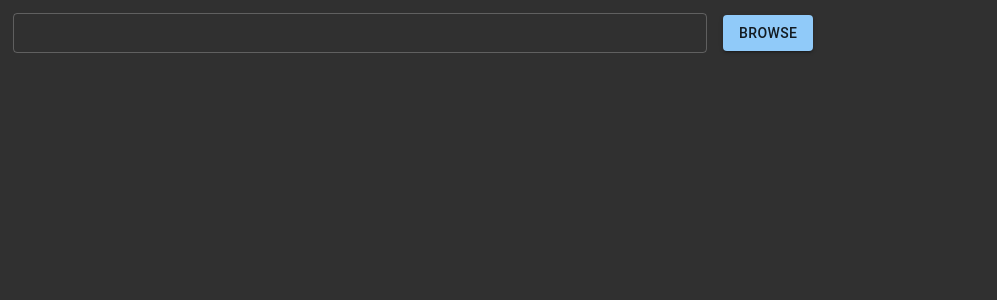
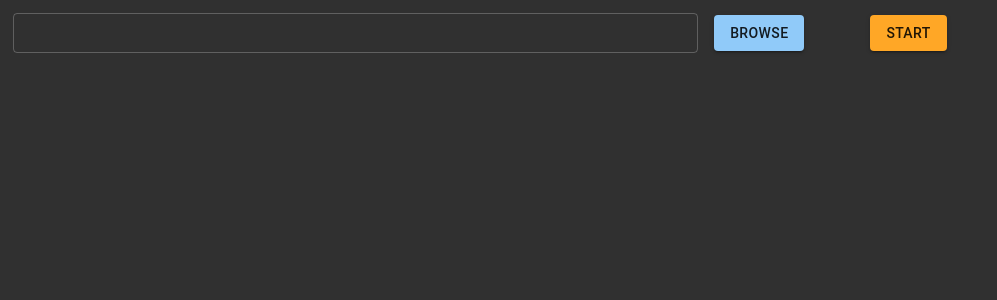
Before and after one commit to suzuki3jp/FileSeeker, a React (Vite) app in the folder fs-gui/: page / in a window 1280 px wide. Shown: the top 300 px of the page, without its empty margins (0-997 px from the left). Built offline with nearby package versions, Linux system fonts and the light colour scheme.

Commit message:
chore: フロントからRustの関数を呼んで引数を渡すところまで完了

```diff
--- a/fs-gui/src/App.tsx
+++ b/fs-gui/src/App.tsx
@@ -1,5 +1,5 @@
 import { ThemeProvider, createTheme, Grid, CssBaseline } from "@mui/material";
-import { FilePathInput } from "./components";
+import { ActionBar } from "./components";
 
 const greyishDarkTheme = createTheme({
   palette: {
@@ -26,7 +26,7 @@ function App() {
     <ThemeProvider theme={greyishDarkTheme}>
       <CssBaseline />
       <Grid container sx={{ padding: "1% 1% 1% 1%" }}>
-        <FilePathInput />
+        <ActionBar />
       </Grid>
     </ThemeProvider>
   );
--- /dev/null
+++ b/fs-gui/src/components/ActionBar.tsx
@@ -0,0 +1,32 @@
+import type { FC } from "react";
+import { useState } from "react";
+import { Button, Grid } from "@mui/material";
+import { invoke } from "@tauri-apps/api";
+
+import { FilePathInput } from "./FilePathInput";
+
+export const ActionBar: FC = () => {
+  const [filePath, setFilePath] = useState("");
+
+  const startButtonHandler = async () => {
+    const path = filePath;
+    await invoke("analyze", { path });
+  };
+
+  return (
+    <>
+      <Grid container spacing={4} alignItems="center">
+        <FilePathInput filePath={filePath} setFilePath={setFilePath} />
+        <Grid item xs={4}>
+          <Button
+            variant="contained"
+            color="warning"
+            onClick={startButtonHandler}
+          >
+            Start
+          </Button>
+        </Grid>
+      </Grid>
+    </>
+  );
+};
--- a/fs-gui/src/components/FilePathInput.tsx
+++ b/fs-gui/src/components/FilePathInput.tsx
@@ -1,9 +1,11 @@
-import { useState, type FC } from "react";
+import type { FC, Dispatch, SetStateAction, ChangeEvent } from "react";
 import { Grid, TextField, Button } from "@mui/material";
 import { open } from "@tauri-apps/api/dialog";
 
-export const FilePathInput: FC = () => {
-  const [filePath, setFilePath] = useState<string>();
+export const FilePathInput: FC<FilePathInputProps> = (
+  props: FilePathInputProps
+) => {
+  const { filePath, setFilePath } = props;
 
   const openFilePickerHandler = async () => {
     const result = await open({ directory: true, multiple: false });
@@ -11,11 +13,21 @@ export const FilePathInput: FC = () => {
     setFilePath(result);
   };
 
+  // テキストフィールドを手入力でも変更できるために必要
+  const textFieldChangeHandler = (e: ChangeEvent<HTMLInputElement>) => {
+    setFilePath(e.target.value);
+  };
+
   return (
     <Grid item xs={8}>
       <Grid container spacing={2} alignItems="center">
         <Grid item xs={10}>
-          <TextField size="small" fullWidth value={filePath}></TextField>
+          <TextField
+            size="small"
+            fullWidth
+            value={filePath}
+            onChange={textFieldChangeHandler}
+          ></TextField>
         </Grid>
         <Grid item xs={2}>
           <Button variant="contained" onClick={openFilePickerHandler}>
@@ -26,3 +38,8 @@ export const FilePathInput: FC = () => {
     </Grid>
   );
 };
+
+export interface FilePathInputProps {
+  filePath: string;
+  setFilePath: Dispatch<SetStateAction<string>>;
+}
--- a/fs-gui/src/components/index.ts
+++ b/fs-gui/src/components/index.ts
@@ -1 +1,3 @@
+export * from "./ActionBar";
+
 export { FilePathInput } from "./FilePathInput";
```
Also changed, not shown: 1 other file (tests, documents, lock files or other folders).
